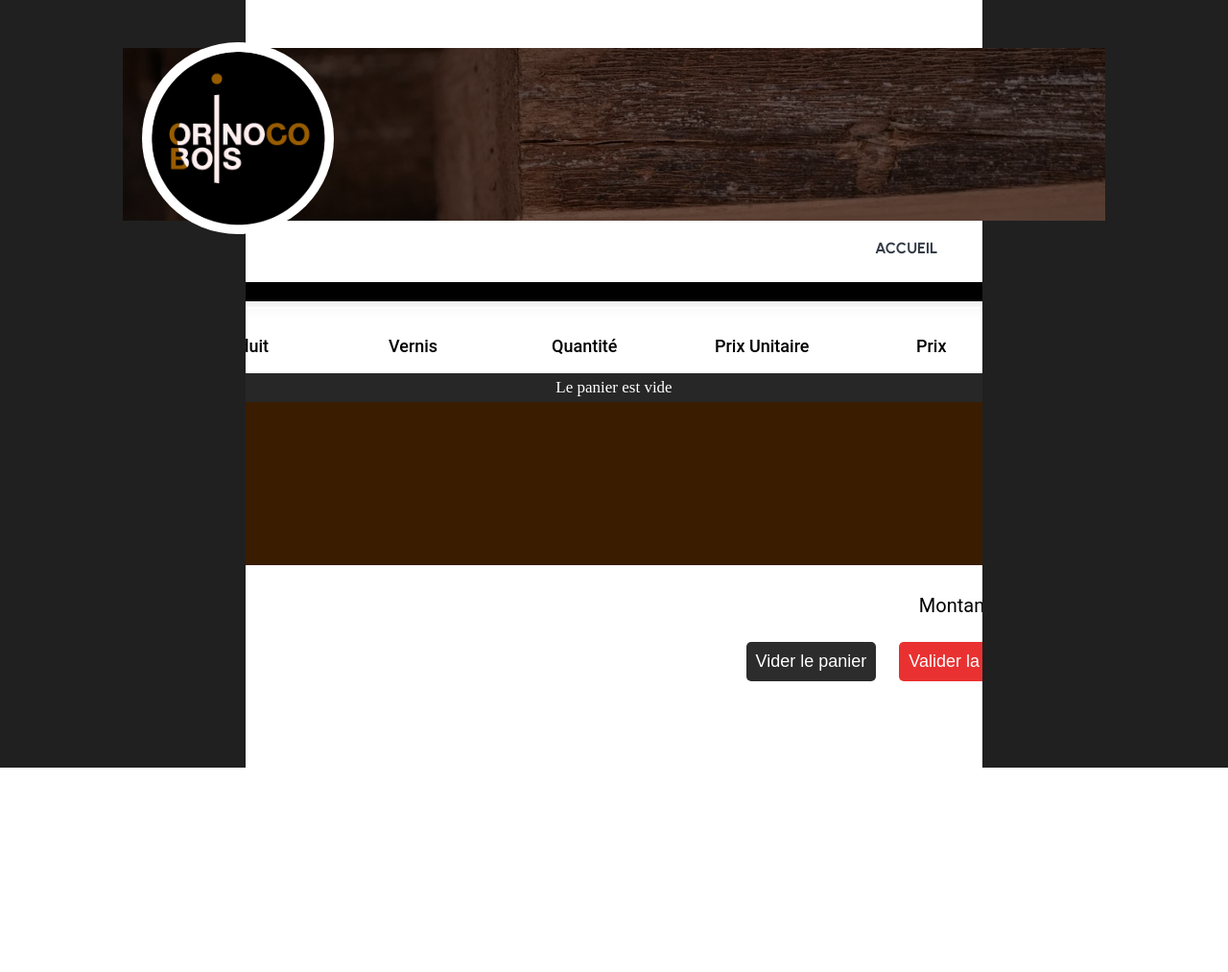
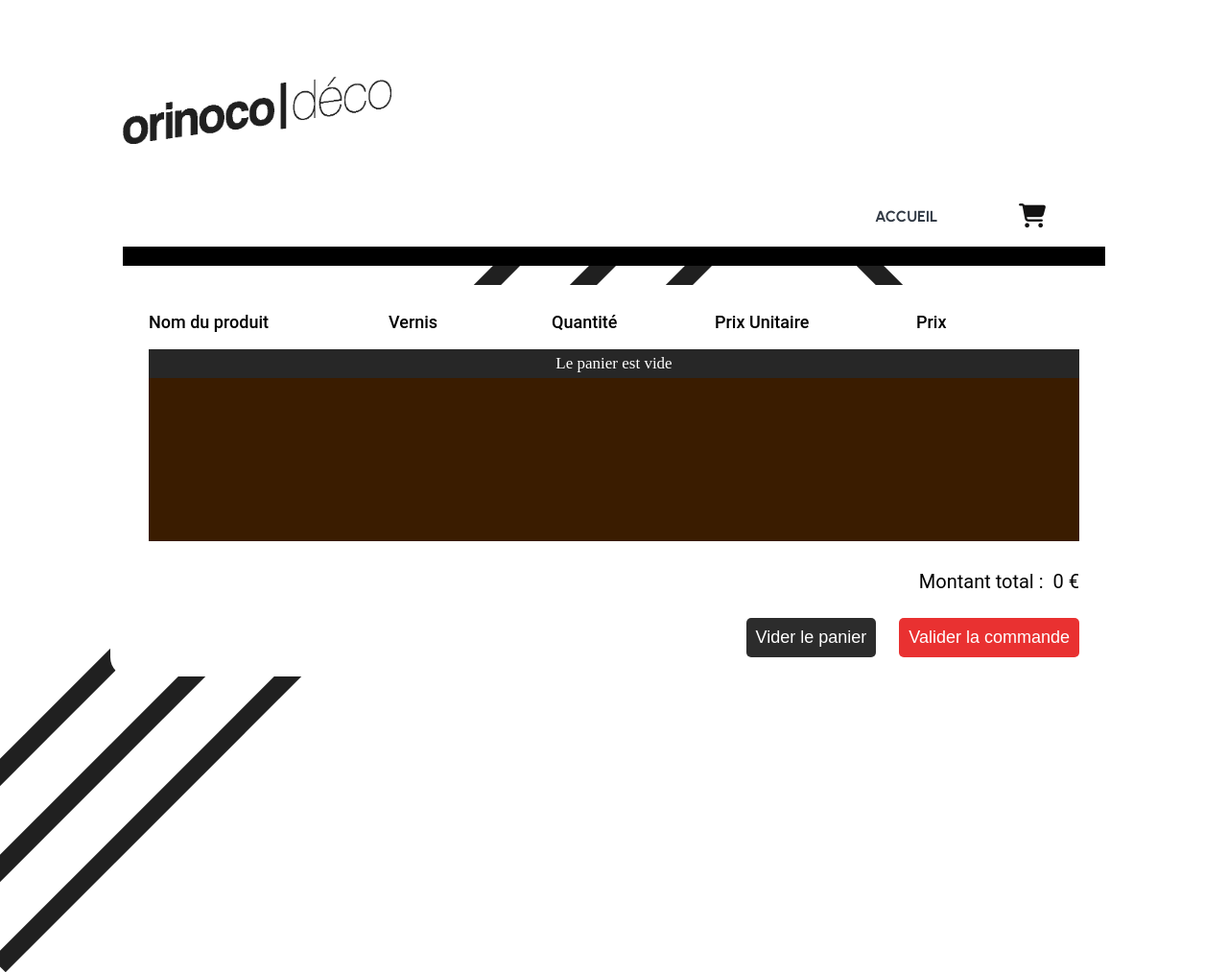
Before and after one commit to beyondnaxos/P5_kohler_anthony, a website: page cart.html in a window 1280 px wide. Shown: the whole page at 96% size. Before the commit the page ends 800 px from the top, so only its background shows below. Drawn offline with Linux system fonts and the light colour scheme.

Commit message:
refonte totale site

```diff
--- a/cart.html
+++ b/cart.html
@@ -8,23 +8,18 @@
     <link rel="stylesheet" href="css/style.css" />
   </head>
   <body>
+    <div class="sideBlock1"></div>
+    <div class="sideBlock2"></div>
+    <div class="sideBlock3"></div>
+    <div class="sideBlock4"></div>
     <header>
-      <div class="sideBlock sideBlockLeft"></div>
-    <div class="sideBlock sideBlockRight"></div>
-      <div class="line-container">
-        <img src="oak_4.webp" alt="planches de bois" class="container-image" />
-        <div class="logo-container">
-          <img src="logoorinoco.png" alt="logo orinoco" class="logo" />
-        </div>
+      <div class="logo-container">
+          <img src="rendufinal.png" alt="logo orinoco" class="logo" />
       </div>
       <div class="nav-group">
         <ul>
-          <li><a href="index.html">ACCUEIL</a></li>
-          <li>
-            <a href="cart.html" class="cartAlign"
-              ><i class="fas fa-shopping-cart cartIcon"></i
-            ></a>
-          </li>
+            <li><a href="index.html" >ACCUEIL</a></li>
+            <li><a href="cart.html" class="cartAlign"><i class="fas fa-shopping-cart cartIcon"></i></a></li>
         </ul>
       </div>
 
--- a/scss/style.scss
+++ b/scss/style.scss
@@ -10,69 +10,70 @@ body {
   align-items: center;
   height: 100vh;
 }
-.sideBlock{
-  height: 100vh;
+.sideBlock1{
+  height: 20px;
   position: absolute;
-  width: 20%;
+  width: 100vw;
+  transform: rotate(45deg);
   background-color: rgb(32, 32, 32);
   top: 0;
-
+ z-index: -10;
+}
+.sideBlock2{
+  height: 1050px;
+  position: absolute;
+  width: 20px;
+  transform: rotate(45deg);
+  background-color: rgb(32, 32, 32);
+  top: 110px;
+  left: 360px;
+ z-index: -10;
+}
+.sideBlock3{
+  height: 1050px;
+  position: absolute;
+  width: 20px;
+  transform: rotate(45deg);
+  background-color: rgb(32, 32, 32);
+  top: 110px;
+  left: 260px;
+ z-index: -10;
+}
+.sideBlock4{
+  height: 1050px;
+  position: absolute;
+  width: 20px;
+  transform: rotate(45deg);
+  background-color: rgb(32, 32, 32);
+  top: 110px;
+  left: 160px;
+ z-index: -10;
 }
 
-.sideBlockLeft{
-  left: 0;
-}
-.sideBlockRight{
-  right: 0;
-}
 
 header {
   width: 1024px;
-  height: 300px;
   background: rgb(255, 255, 255);
   display: flex;
   flex-direction: column;
   align-items: center;
-  box-shadow: 0 10px 20px rgba(0, 0, 0, 0.19), 0 6px 6px rgba(0, 0, 0, 0.23);
-  justify-content: space-between;
   // border-radius: 0 0 20px 20px;
+  .logo-container{
+    height: 200px;
+    width: 1024px;
+
+  .logo {
+    height: 70px;
+    width: auto;
+    position: relative;
+    top: 80px;
+    left: 0;
+  }
+  }
+
 
   //   box-shadow: rgba(0, 0, 0, 0.15) 1.95px 1.95px 2.6px;
-  .line-container {
-    width: 1024px;
-    height: 180px;
-    background-color: rgba(0, 0, 0, 0.35);
-    margin-left: auto;
-    margin-top: 50px;
 
-    .container-image {
-      object-fit: cover;
-      height: 180px;
-      width: 1024px;
-      filter: grayscale(100%);
-      background: #000;
-      filter: brightness(0.42);
-      transform: rotate(180deg);
-    }
-    .logo-container {
-      position: relative;
-      width: 200px;
-      height: 200px;
-      border-radius: 100px;
-      background-color: rgb(255, 255, 255);
-      display: flex;
-      justify-content: center;
-      align-items: center;
-      margin-right: auto;
-      bottom: 190px;
-      left: 20px;
-
-      .logo {
-        transform: scale(0.9);
-        border-radius: 100px;
-      }
-    }
-  }
 
   ul {
     display: flex;
@@ -104,12 +105,11 @@ header {
 }
 
 .nav-group {
-  margin-top: auto;
   display: flex;
   flex-direction: row;
   align-items: center;
-  justify-content: space-between;
   width: 1024px;
+  height: 50px;
   margin-bottom: 7px;
   border-radius: 0 0 20px 20px;
 }
@@ -130,10 +130,7 @@ header {
     // border-radius: 20px 20px 0 0;
   }
 }
-.logo-container {
-  position: relative;
-  right: 0;
-}
+
 
 main {
   width: 1024px;
@@ -314,13 +311,13 @@ main {
 }
 
 .containerCart {
-  border: 2px solid rgb(255, 255, 255);
-  min-height: 300px;
+    min-height: 300px;
   border-radius: 20px;
   display: flex;
   flex-direction: column;
   padding: 10px 40px;
   width: 1024px;
+  background-color:white;
 
   .titleBar {
     display: flex;
@@ -432,7 +429,7 @@ main {
 .form-popup {
   display: none;
   position: absolute;
-  top: 200px;
+  top: 230px;
     z-index: 9;
   transition: 2s;
   }
```
Also changed, not shown: index.html (+6 -7 lines), product.html (+6 -10 lines), css/style.css, logo_orinoco.png (renamed from logo orinoco.png), logox2.png (added), rendufinal.png (added), 1 other file.
